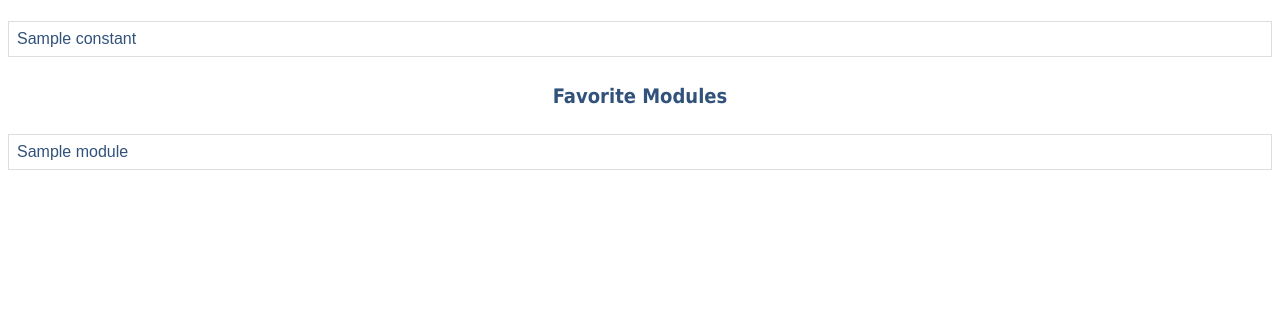
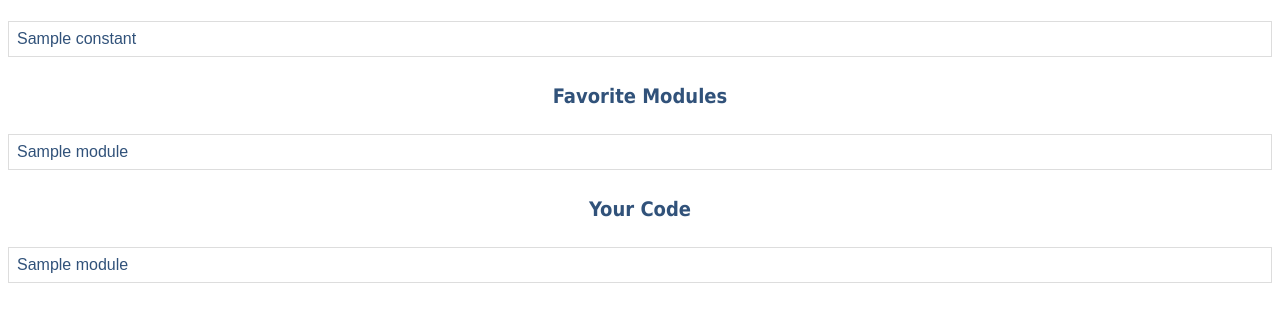
Before and after one commit to sedona-thomas/Database-Project, a Flask app: template webserver/templates/about_you.html in a window 1280 px wide. Shown: the part 230-552 px from the top of the page. Run offline with Flask 2, Linux system fonts and the light colour scheme; the template is opened without the code that fills it: most values are stand-ins (such as "Sample title", 1, 10 or a date in 2020); parts of the project's set-up code (start-up, migrations or seed data) failed here and were passed over.

Commit message:
Update about_you.html

```diff
--- a/webserver/templates/about_you.html
+++ b/webserver/templates/about_you.html
@@ -62,5 +62,18 @@
       </div>
     </table>
 
+   <h4 align="center">Your Code</h4>
+   <table>
+      <div>
+        {% for n in module_data %}
+          <tr>
+            {% for x in n %}
+              <td><div>{{x}}</div></td>
+            {% endfor %}
+          </tr>
+        {% endfor %}
+      </div>
+    </table>
+
 </body>
 </html>
```
